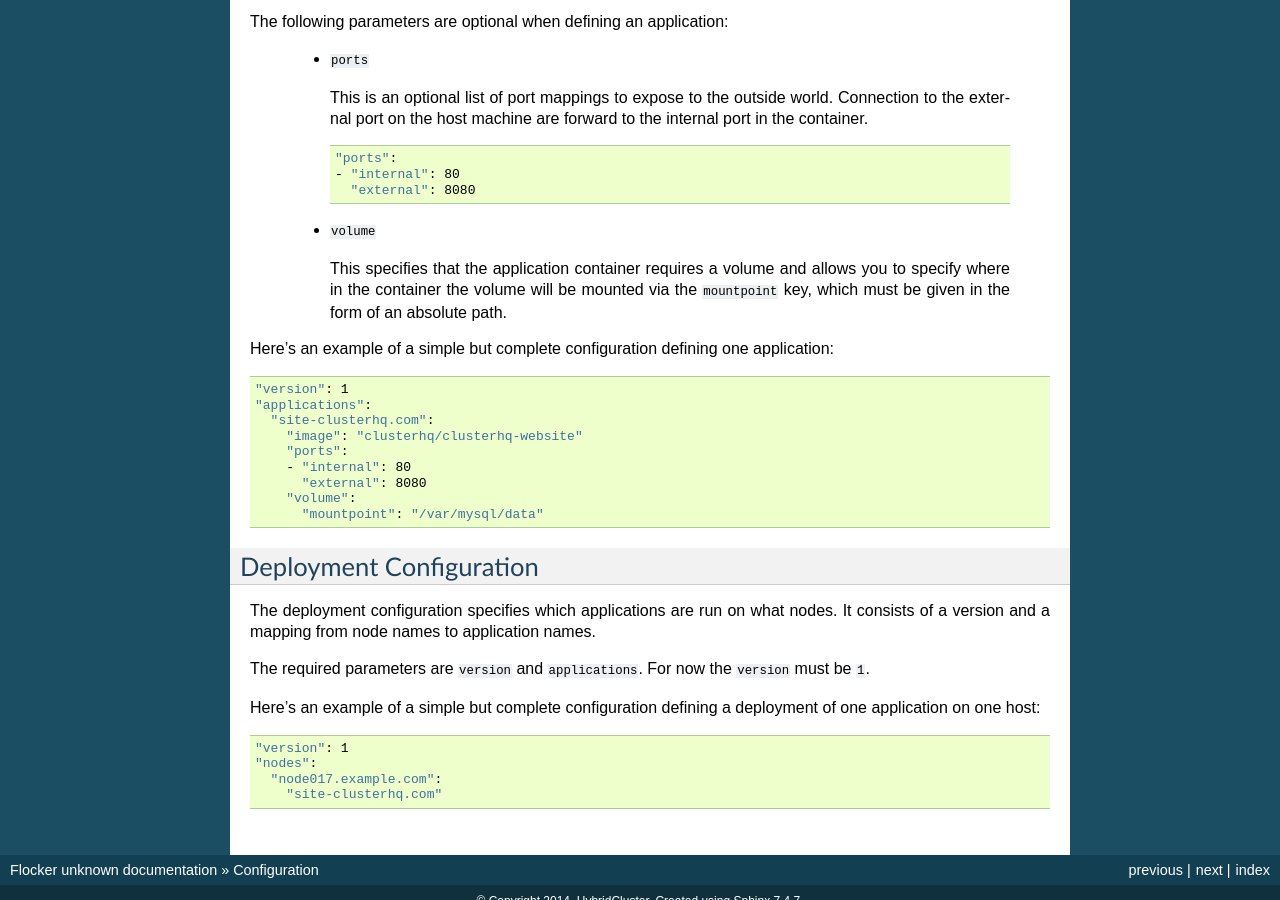
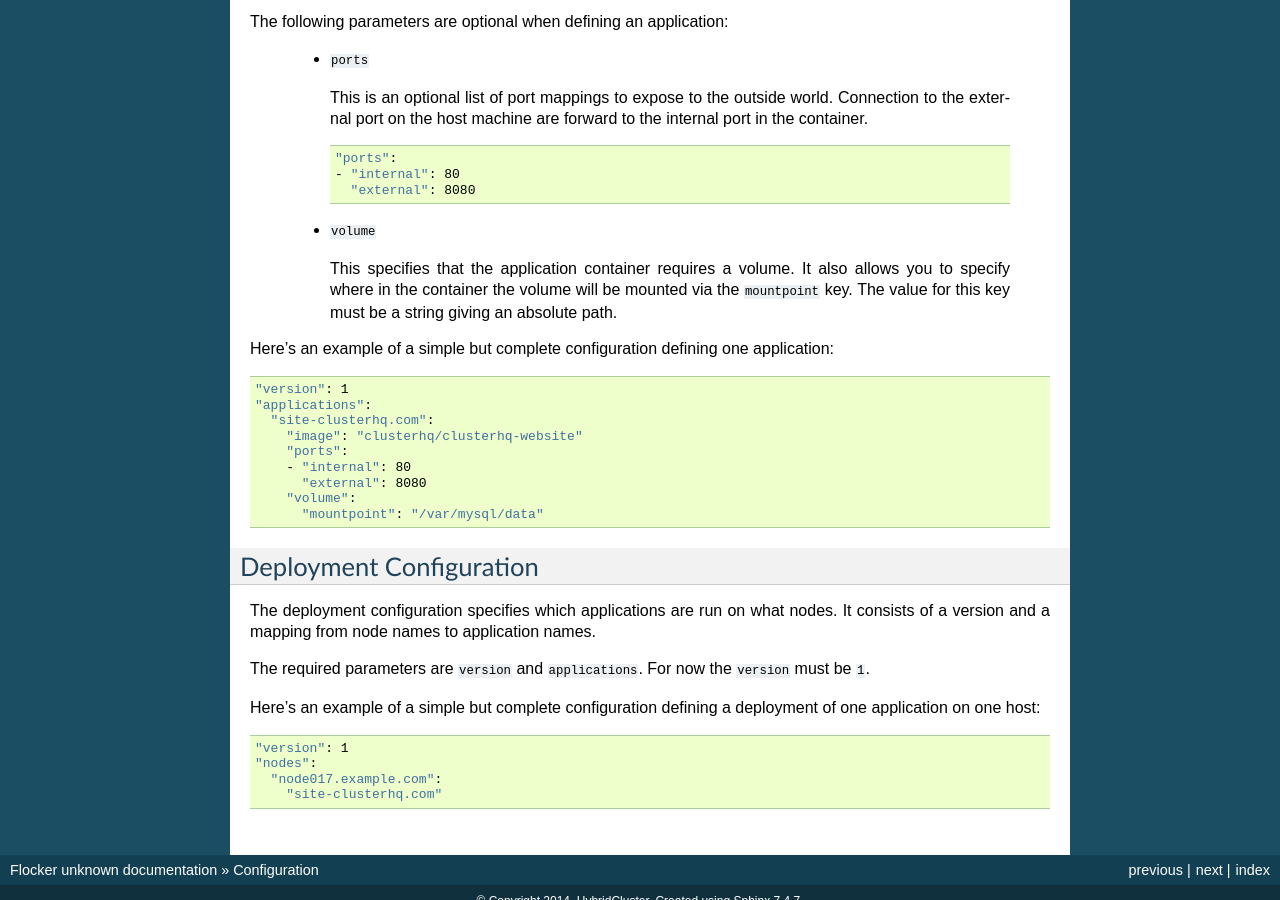
Before and after one commit to ClusterHQ/flocker, a Sphinx documentation site: the page built from docs/configuration.rst, in a window 1280 px wide and 900 px high, scrolled down 564 px. Built offline with Sphinx 7.4.7, drawn with Linux system fonts in a browser that asks for light colours.

Commit message:
Long sentence into three shorter ones to ease readability.

```diff
--- a/docs/configuration.rst
+++ b/docs/configuration.rst
@@ -45,7 +45,9 @@ The following parameters are optional when defining an application:
 
   - ``volume``
 
-    This specifies that the application container requires a volume and allows you to specify where in the container the volume will be mounted via the ``mountpoint`` key, which must be given in the form of an absolute path.
+    This specifies that the application container requires a volume.
+    It also allows you to specify where in the container the volume will be mounted via the ``mountpoint`` key.
+    The value for this key must be a string giving an absolute path.
 
 Here's an example of a simple but complete configuration defining one application:
 
```
